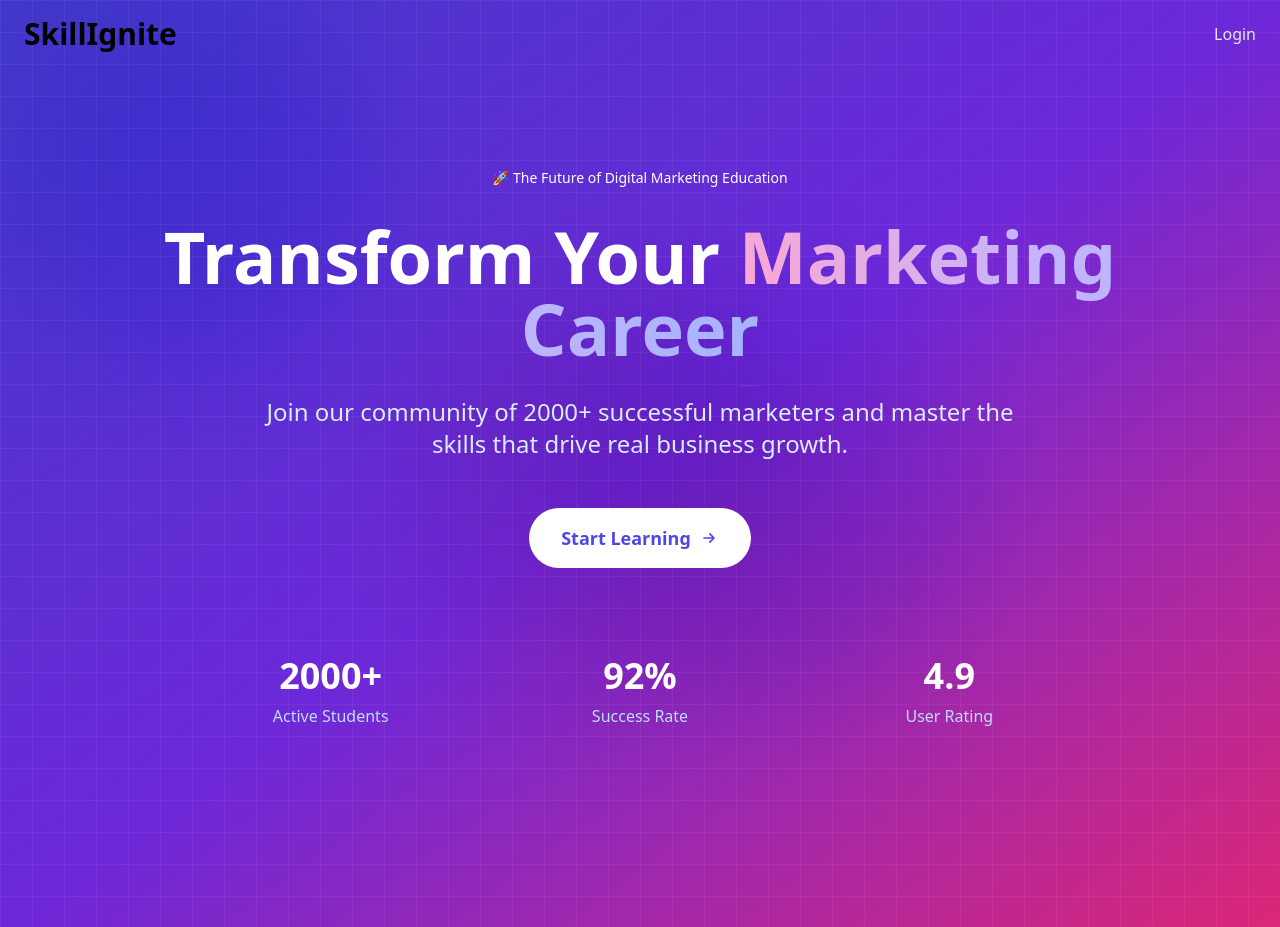
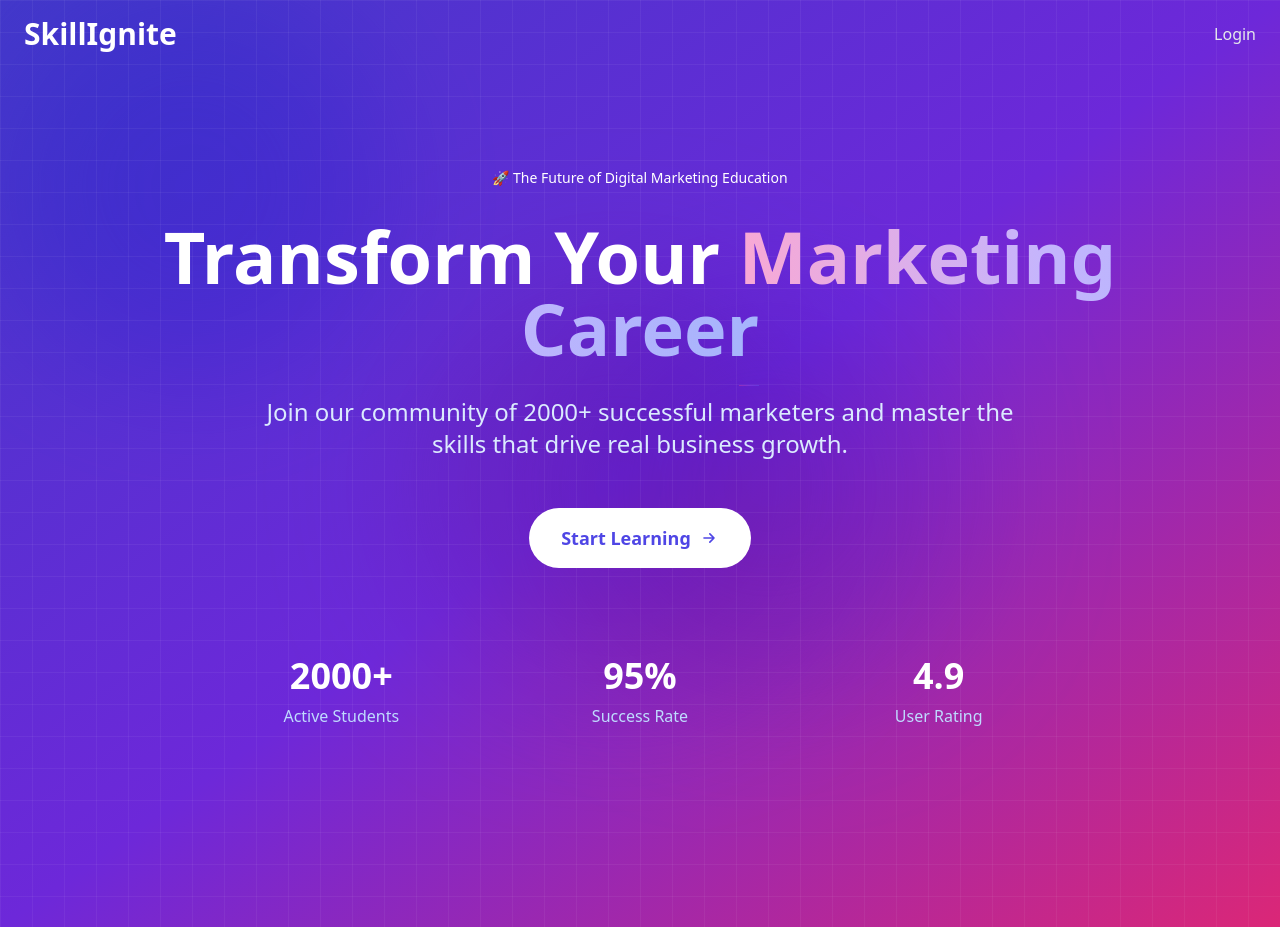
Before and after one commit to jay-arora31/coursewebsite, a Django app: page / in a window 1280 px wide. Shown: the top 927 px of the page. Run offline with Django 5.2, Linux system fonts and the light colour scheme; some libraries are stand-ins or nearby versions.

Commit message:
logo text colour change

```diff
--- a/website/templates/base.html
+++ b/website/templates/base.html
@@ -35,7 +35,7 @@
             <!-- Logo -->
             <a
               href="/"
-              class="text-3xl font-extrabold bg-clip-text from-blue-500 to-purple-600"
+              class="text-3xl font-extrabold bg-clip-text text-white from-blue-500 to-purple-600"
             >
               SkillIgnite
             </a>
--- a/website/templates/home.html
+++ b/website/templates/home.html
@@ -114,7 +114,7 @@ SkillIgnite{% endblock %} {% block content %}
           </div>
 
           <!-- Enhanced Stats Section -->
-          <div class="grid grid-cols-2 md:grid-cols-3 gap-8 max-w-4xl mx-auto">
+          <div class="grid grid-cols-1 sm:grid-cols-2 md:grid-cols-3 gap-8 max-w-4xl mx-auto px-4">
             <!-- Card 1 -->
             <div class="relative group">
               <div
@@ -139,7 +139,7 @@ SkillIgnite{% endblock %} {% block content %}
                 <div
                   class="text-4xl font-bold text-white mb-2 group-hover:scale-110 transition-transform"
                 >
-                  92%
+                  95%
                 </div>
                 <div class="text-blue-200">Success Rate</div>
               </div>
```
